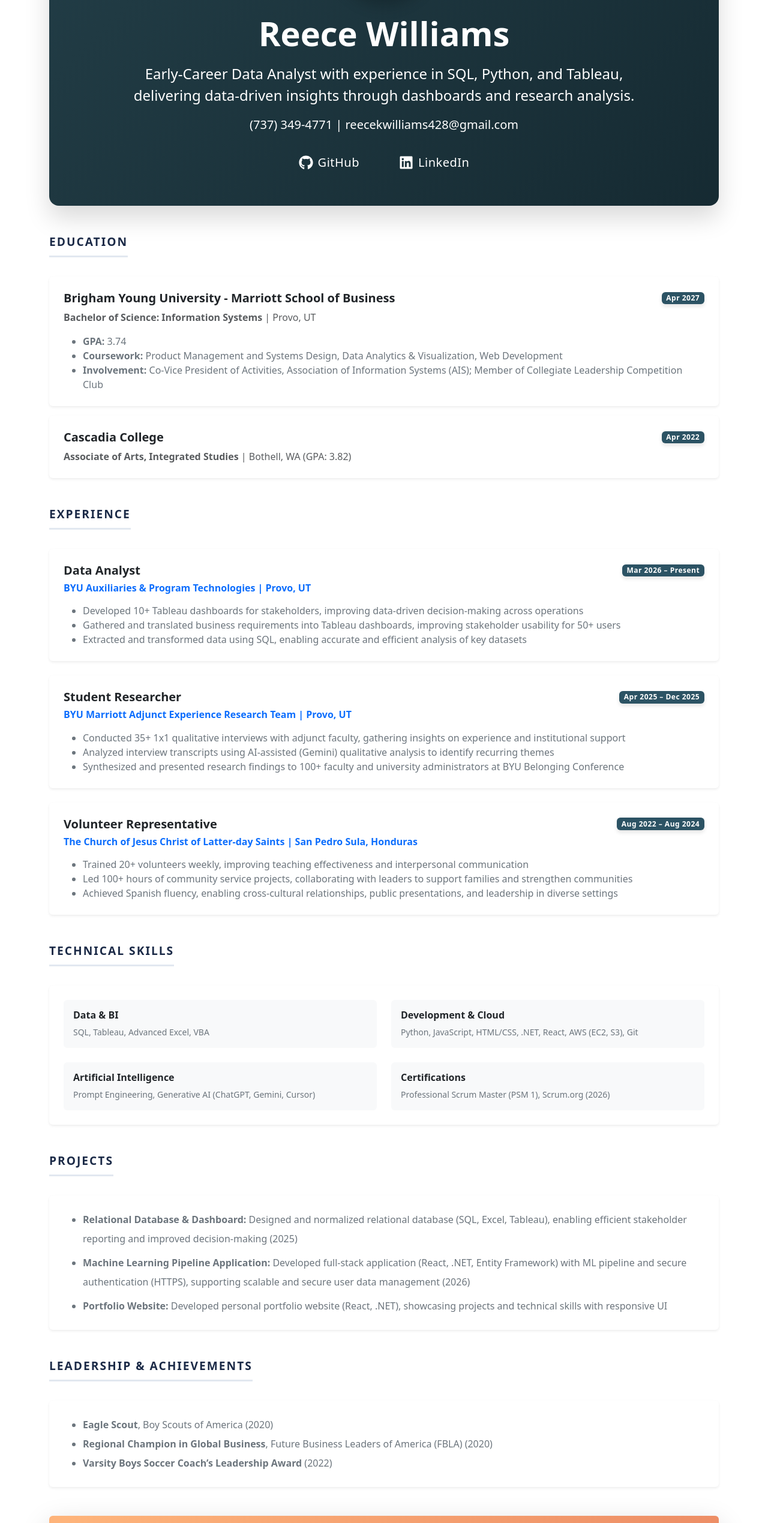
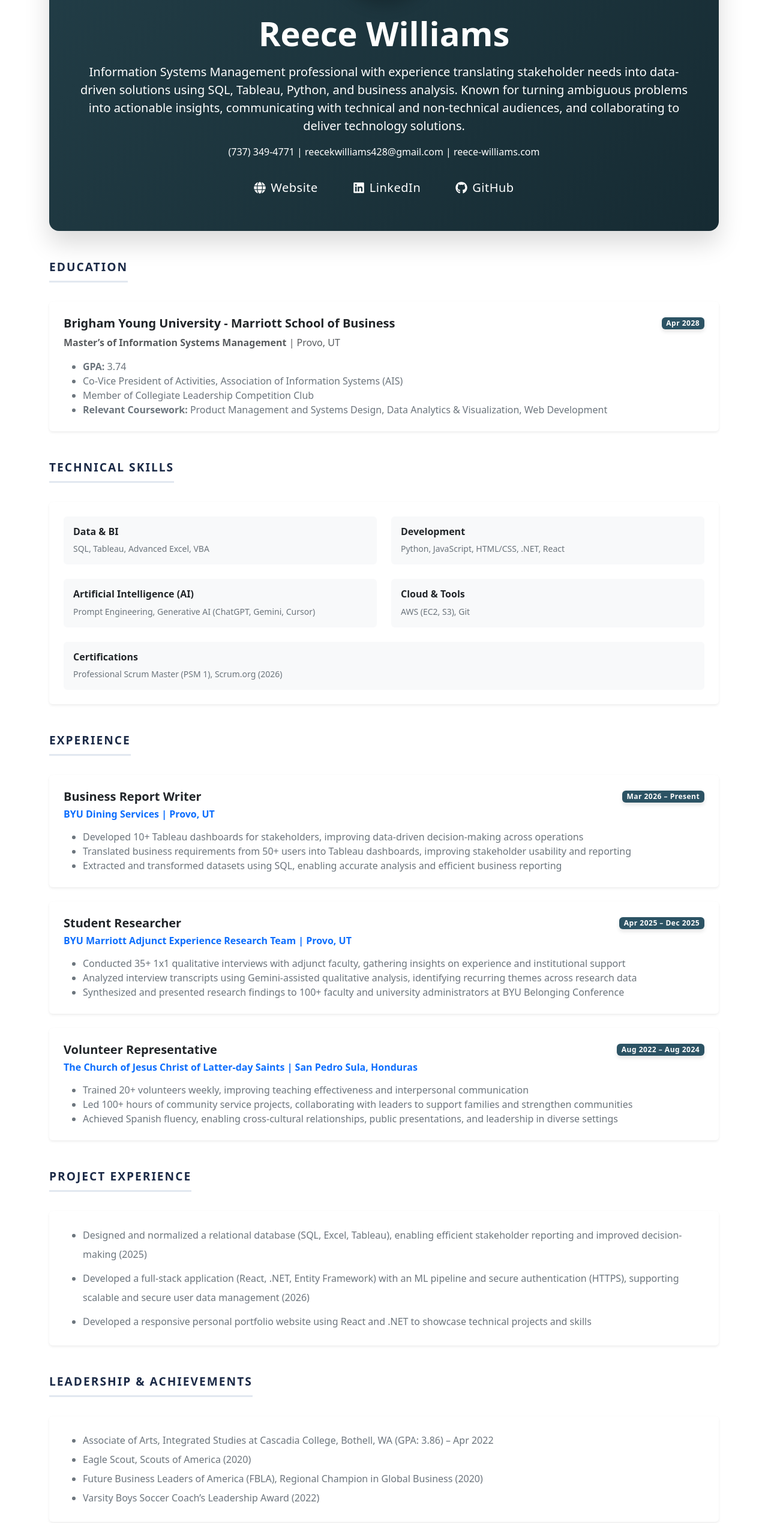
Before and after one commit to reecekw/PersonalWebsite, a React (Vite) app in the folder PWfrontend/: page / in a window 1280 px wide. Shown: the part 258-2797 px from the top of the page at 60% size. Built offline with nearby package versions, Linux system fonts and the light colour scheme.

Commit message:
Update resume details

```diff
--- a/PWfrontend/src/components/Resume.tsx
+++ b/PWfrontend/src/components/Resume.tsx
@@ -1,7 +1,7 @@
 import React from 'react';
 import { Link } from 'react-router-dom';
 import './Resume.css';
-import { FaGithub, FaLinkedin } from 'react-icons/fa';
+import { FaGithub, FaLinkedin, FaGlobe } from 'react-icons/fa';
 
 const Resume: React.FC = () => {
   return (
@@ -17,31 +17,38 @@
 
         <h1 className="display-4 fw-bold text-white mb-3">Reece Williams</h1>
 
-        <p className="lead fs-4 mb-3">
-          Early-Career Data Analyst with experience in SQL, Python, and Tableau, <br />
-          delivering data-driven insights through dashboards and research analysis.
+        <p className="lead fs-5 mb-3 text-white">
+          Information Systems Management professional with experience translating stakeholder needs into data-driven solutions using SQL, Tableau, Python, and business analysis. Known for turning ambiguous problems into actionable insights, communicating with technical and non-technical audiences, and collaborating to deliver technology solutions.
         </p>
 
-        <p className="fs-5 mb-4 text-white-50">
-          (737) 349-4771 | reecekwilliams428@gmail.com
+        <p className="fs-6 mb-4 text-white-50">
+          (737) 349-4771 | reecekwilliams428@gmail.com | reece-williams.com
         </p>
 
-        <div className="mt-4">
+        <div className="mt-4 d-flex justify-content-center flex-wrap gap-2">
           <a
-            href="https://github.com/reecekw"
-            className="btn btn-lg btn-custom-outline rounded-pill px-4 mx-2 d-inline-flex align-items-center"
+            href="https://reece-williams.com"
+            className="btn btn-lg btn-custom-outline rounded-pill px-4 d-inline-flex align-items-center"
             target="_blank"
             rel="noreferrer"
           >
-            <FaGithub size={24} className="me-2" /> GitHub
+            <FaGlobe size={20} className="me-2" /> Website
           </a>
           <a
             href="https://linkedin.com/in/reece-k-williams"
-            className="btn btn-lg btn-custom-outline rounded-pill px-4 mx-2 d-inline-flex align-items-center"
+            className="btn btn-lg btn-custom-outline rounded-pill px-4 d-inline-flex align-items-center"
             target="_blank"
             rel="noreferrer"
           >
-            <FaLinkedin size={24} className="me-2" /> LinkedIn
+            <FaLinkedin size={20} className="me-2" /> LinkedIn
+          </a>
+          <a
+            href="https://github.com/reecekw"
+            className="btn btn-lg btn-custom-outline rounded-pill px-4 d-inline-flex align-items-center"
+            target="_blank"
+            rel="noreferrer"
+          >
+            <FaGithub size={20} className="me-2" /> GitHub
           </a>
         </div>
       </header>
@@ -54,76 +61,14 @@
           <div className="card-body p-4">
             <div className="d-flex justify-content-between align-items-center flex-wrap">
               <h3 className="h5 card-title fw-bold mb-0">Brigham Young University - Marriott School of Business</h3>
-              <span className="badge badge-custom mt-2 mt-md-0">Apr 2027</span>
+              <span className="badge badge-custom mt-2 mt-md-0">Apr 2028</span>
             </div>
-            <p className="card-text text-muted mt-2 mb-3"><strong>Bachelor of Science: Information Systems</strong> | Provo, UT</p>
+            <p className="card-text text-muted mt-2 mb-3"><strong>Master’s of Information Systems Management</strong> | Provo, UT</p>
             <ul className="mb-0 text-secondary">
               <li><strong>GPA:</strong> 3.74</li>
-              <li><strong>Coursework:</strong> Product Management and Systems Design, Data Analytics & Visualization, Web Development</li>
-              <li><strong>Involvement:</strong> Co-Vice President of Activities, Association of Information Systems (AIS); Member of Collegiate Leadership Competition Club</li>
-            </ul>
-          </div>
-        </div>
-
-        <div className="card shadow-sm border-0 mb-3 hover-card">
-          <div className="card-body p-4">
-            <div className="d-flex justify-content-between align-items-center flex-wrap">
-              <h3 className="h5 card-title fw-bold mb-0">Cascadia College</h3>
-              <span className="badge badge-custom mt-2 mt-md-0">Apr 2022</span>
-            </div>
-            <p className="card-text text-muted mt-2 mb-0"><strong>Associate of Arts, Integrated Studies</strong> | Bothell, WA (GPA: 3.82)</p>
-          </div>
-        </div>
-      </section>
-
-      {/* Experience Section */}
-      <section className="mb-5">
-        <h2 className="section-title">Experience</h2>
-
-        {/* Data Analyst */}
-        <div className="card shadow-sm border-0 mb-4 hover-card">
-          <div className="card-body p-4">
-            <div className="d-flex justify-content-between align-items-center flex-wrap">
-              <h3 className="h5 card-title fw-bold mb-0">Data Analyst</h3>
-              <span className="badge badge-custom mt-2 mt-md-0">Mar 2026 – Present</span>
-            </div>
-            <h6 className="card-subtitle mt-2 text-primary fw-semibold">BYU Auxiliaries & Program Technologies | Provo, UT</h6>
-            <ul className="mt-3 mb-0 text-secondary">
-              <li>Developed 10+ Tableau dashboards for stakeholders, improving data-driven decision-making across operations</li>
-              <li>Gathered and translated business requirements into Tableau dashboards, improving stakeholder usability for 50+ users</li>
-              <li>Extracted and transformed data using SQL, enabling accurate and efficient analysis of key datasets</li>
-            </ul>
-          </div>
-        </div>
-
-        {/* Student Researcher */}
-        <div className="card shadow-sm border-0 mb-4 hover-card">
-          <div className="card-body p-4">
-            <div className="d-flex justify-content-between align-items-center flex-wrap">
-              <h3 className="h5 card-title fw-bold mb-0">Student Researcher</h3>
-              <span className="badge badge-custom mt-2 mt-md-0">Apr 2025 – Dec 2025</span>
-            </div>
-            <h6 className="card-subtitle mt-2 text-primary fw-semibold">BYU Marriott Adjunct Experience Research Team | Provo, UT</h6>
-            <ul className="mt-3 mb-0 text-secondary">
-              <li>Conducted 35+ 1x1 qualitative interviews with adjunct faculty, gathering insights on experience and institutional support</li>
-              <li>Analyzed interview transcripts using AI-assisted (Gemini) qualitative analysis to identify recurring themes</li>
-              <li>Synthesized and presented research findings to 100+ faculty and university administrators at BYU Belonging Conference</li>
-            </ul>
-          </div>
-        </div>
-
-        {/* Volunteer */}
-        <div className="card shadow-sm border-0 mb-3 hover-card">
-          <div className="card-body p-4">
-            <div className="d-flex justify-content-between align-items-center flex-wrap">
-              <h3 className="h5 card-title fw-bold mb-0">Volunteer Representative</h3>
-              <span className="badge badge-custom mt-2 mt-md-0">Aug 2022 – Aug 2024</span>
-            </div>
-            <h6 className="card-subtitle mt-2 text-primary fw-semibold">The Church of Jesus Christ of Latter-day Saints | San Pedro Sula, Honduras</h6>
-            <ul className="mt-3 mb-0 text-secondary">
-              <li>Trained 20+ volunteers weekly, improving teaching effectiveness and interpersonal communication</li>
-              <li>Led 100+ hours of community service projects, collaborating with leaders to support families and strengthen communities</li>
-              <li>Achieved Spanish fluency, enabling cross-cultural relationships, public presentations, and leadership in diverse settings</li>
+              <li>Co-Vice President of Activities, Association of Information Systems (AIS)</li>
+              <li>Member of Collegiate Leadership Competition Club</li>
+              <li><strong>Relevant Coursework:</strong> Product Management and Systems Design, Data Analytics & Visualization, Web Development</li>
             </ul>
           </div>
         </div>
@@ -143,18 +88,24 @@
               </div>
               <div className="col-md-6">
                 <div className="p-3 bg-light rounded h-100">
-                  <h5 className="h6 fw-bold text-dark">Development & Cloud</h5>
-                  <p className="mb-0 text-secondary small">Python, JavaScript, HTML/CSS, .NET, React, AWS (EC2, S3), Git</p>
+                  <h5 className="h6 fw-bold text-dark">Development</h5>
+                  <p className="mb-0 text-secondary small">Python, JavaScript, HTML/CSS, .NET, React</p>
                 </div>
               </div>
               <div className="col-md-6">
                 <div className="p-3 bg-light rounded h-100">
-                  <h5 className="h6 fw-bold text-dark">Artificial Intelligence</h5>
+                  <h5 className="h6 fw-bold text-dark">Artificial Intelligence (AI)</h5>
                   <p className="mb-0 text-secondary small">Prompt Engineering, Generative AI (ChatGPT, Gemini, Cursor)</p>
                 </div>
               </div>
               <div className="col-md-6">
                 <div className="p-3 bg-light rounded h-100">
+                  <h5 className="h6 fw-bold text-dark">Cloud & Tools</h5>
+                  <p className="mb-0 text-secondary small">AWS (EC2, S3), Git</p>
+                </div>
+              </div>
+              <div className="col-12">
+                <div className="p-3 bg-light rounded">
                   <h5 className="h6 fw-bold text-dark">Certifications</h5>
                   <p className="mb-0 text-secondary small">Professional Scrum Master (PSM 1), Scrum.org (2026)</p>
                 </div>
@@ -164,20 +115,73 @@
         </div>
       </section>
 
-      {/* Projects Section */}
+      {/* Experience Section */}
       <section className="mb-5">
-        <h2 className="section-title">Projects</h2>
+        <h2 className="section-title">Experience</h2>
+
+        {/* Business Report Writer */}
+        <div className="card shadow-sm border-0 mb-4 hover-card">
+          <div className="card-body p-4">
+            <div className="d-flex justify-content-between align-items-center flex-wrap">
+              <h3 className="h5 card-title fw-bold mb-0">Business Report Writer</h3>
+              <span className="badge badge-custom mt-2 mt-md-0">Mar 2026 – Present</span>
+            </div>
+            <h6 className="card-subtitle mt-2 text-primary fw-semibold">BYU Dining Services | Provo, UT</h6>
+            <ul className="mt-3 mb-0 text-secondary">
+              <li>Developed 10+ Tableau dashboards for stakeholders, improving data-driven decision-making across operations</li>
+              <li>Translated business requirements from 50+ users into Tableau dashboards, improving stakeholder usability and reporting</li>
+              <li>Extracted and transformed datasets using SQL, enabling accurate analysis and efficient business reporting</li>
+            </ul>
+          </div>
+        </div>
+
+        {/* Student Researcher */}
+        <div className="card shadow-sm border-0 mb-4 hover-card">
+          <div className="card-body p-4">
+            <div className="d-flex justify-content-between align-items-center flex-wrap">
+              <h3 className="h5 card-title fw-bold mb-0">Student Researcher</h3>
+              <span className="badge badge-custom mt-2 mt-md-0">Apr 2025 – Dec 2025</span>
+            </div>
+            <h6 className="card-subtitle mt-2 text-primary fw-semibold">BYU Marriott Adjunct Experience Research Team | Provo, UT</h6>
+            <ul className="mt-3 mb-0 text-secondary">
+              <li>Conducted 35+ 1x1 qualitative interviews with adjunct faculty, gathering insights on experience and institutional support</li>
+              <li>Analyzed interview transcripts using Gemini-assisted qualitative analysis, identifying recurring themes across research data</li>
+              <li>Synthesized and presented research findings to 100+ faculty and university administrators at BYU Belonging Conference</li>
+            </ul>
+          </div>
+        </div>
+
+        {/* Volunteer Representative */}
+        <div className="card shadow-sm border-0 mb-3 hover-card">
+          <div className="card-body p-4">
+            <div className="d-flex justify-content-between align-items-center flex-wrap">
+              <h3 className="h5 card-title fw-bold mb-0">Volunteer Representative</h3>
+              <span className="badge badge-custom mt-2 mt-md-0">Aug 2022 – Aug 2024</span>
+            </div>
+            <h6 className="card-subtitle mt-2 text-primary fw-semibold">The Church of Jesus Christ of Latter-day Saints | San Pedro Sula, Honduras</h6>
+            <ul className="mt-3 mb-0 text-secondary">
+              <li>Trained 20+ volunteers weekly, improving teaching effectiveness and interpersonal communication</li>
+              <li>Led 100+ hours of community service projects, collaborating with leaders to support families and strengthen communities</li>
+              <li>Achieved Spanish fluency, enabling cross-cultural relationships, public presentations, and leadership in diverse settings</li>
+            </ul>
+          </div>
+        </div>
+      </section>
+
+      {/* Project Experience Section */}
+      <section className="mb-5">
+        <h2 className="section-title">Project Experience</h2>
         <div className="card shadow-sm border-0 hover-card">
           <div className="card-body p-4">
             <ul className="mb-0 text-secondary lh-lg">
               <li className="mb-2">
-                <strong>Relational Database & Dashboard:</strong> Designed and normalized relational database (SQL, Excel, Tableau), enabling efficient stakeholder reporting and improved decision-making (2025)
+                Designed and normalized a relational database (SQL, Excel, Tableau), enabling efficient stakeholder reporting and improved decision-making (2025)
               </li>
               <li className="mb-2">
-                <strong>Machine Learning Pipeline Application:</strong> Developed full-stack application (React, .NET, Entity Framework) with ML pipeline and secure authentication (HTTPS), supporting scalable and secure user data management (2026)
+                Developed a full-stack application (React, .NET, Entity Framework) with an ML pipeline and secure authentication (HTTPS), supporting scalable and secure user data management (2026)
               </li>
               <li>
-                <strong>Portfolio Website:</strong> Developed personal portfolio website (React, .NET), showcasing projects and technical skills with responsive UI
+                Developed a responsive personal portfolio website using React and .NET to showcase technical projects and skills
               </li>
             </ul>
           </div>
@@ -190,9 +194,10 @@
         <div className="card shadow-sm border-0 hover-card">
           <div className="card-body p-4">
             <ul className="mb-0 text-secondary lh-lg">
-              <li><strong>Eagle Scout</strong>, Boy Scouts of America (2020)</li>
-              <li><strong>Regional Champion in Global Business</strong>, Future Business Leaders of America (FBLA) (2020)</li>
-              <li><strong>Varsity Boys Soccer Coach’s Leadership Award</strong> (2022)</li>
+              <li>Associate of Arts, Integrated Studies at Cascadia College, Bothell, WA (GPA: 3.86) – Apr 2022</li>
+              <li>Eagle Scout, Scouts of America (2020)</li>
+              <li>Future Business Leaders of America (FBLA), Regional Champion in Global Business (2020)</li>
+              <li>Varsity Boys Soccer Coach’s Leadership Award (2022)</li>
             </ul>
           </div>
         </div>
@@ -203,7 +208,7 @@
         <div className="card shadow-lg border-0 coral-banner-bg p-5 hover-card">
           <h2 className="text-white fw-bold mb-3 display-6">Meet My Wife, Maudi!</h2>
           <p className="text-white-50 mb-4 fs-5">
-          She is a remarkable woman with a strong work ethic and a passion for excellence. Check out her resume to see what she is up to.
+            She is a remarkable woman with a strong work ethic and a passion for excellence. Check out her resume to see what she is up to.
           </p>
           <div>
             <Link to="/maudi" className="btn btn-lg btn-light rounded-pill px-5 fw-bold text-dark shadow-sm">
```
